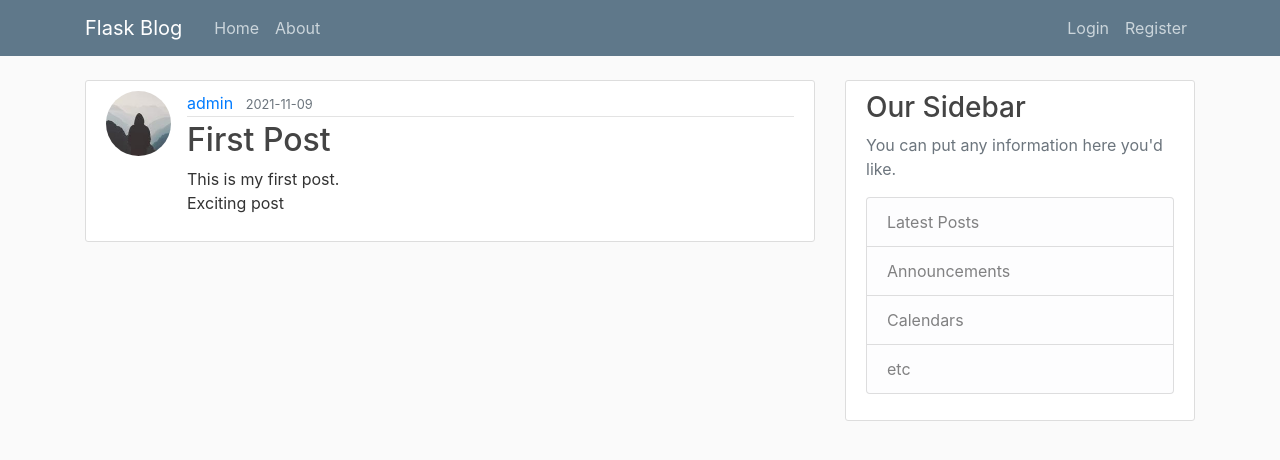
After one commit to tariq-rana/flaskblog, a Flask app: page /post/1 in a window 1280 px wide. The commit adds this page. Shown: the top 460 px of the page. Run offline with Flask 2, Linux system fonts and the light colour scheme; data comes from the database, SQL or seed files in the repository; both versions use the stored data as it was after the commit; some libraries are stand-ins or nearby versions.

Commit message:
Chapter 8

```diff
--- a/flaskblog/routes.py
+++ b/flaskblog/routes.py
@@ -1,33 +1,18 @@
 import secrets, os
 from PIL import Image
-from flask import render_template, url_for, flash, redirect, request
+from flask import render_template, url_for, flash, redirect, request, abort
 from wtforms.validators import Email
 from flask_login  import login_user, current_user, logout_user, login_required
 from flaskblog import app, db, bcrypt
 
-from flaskblog.forms import RegistrationForm, LoginForm, UpdateAccountForm
+from flaskblog.forms import RegistrationForm, LoginForm, UpdateAccountForm, PostForm
 from flaskblog.models import User, Post
-
-
-posts = [
-    {
-        'author': 'Corey Schafer',
-        'title': 'Blog Post 1',
-        'content': 'First post content',
-        'date_posted': 'April 20, 2018'
-    },
-    {
-        'author': 'Jane Doe',
-        'title': 'Blog Post 2',
-        'content': 'Second post content',
-        'date_posted': 'April 21, 2018'
-    }
-]
 
 
 @app.route("/")
 @app.route("/home")
 def home():
+    posts = Post.query.all()
     return render_template('home.html', posts=posts)
 
 
@@ -106,3 +91,52 @@ def account():
         form.email.data = current_user.email
 
     return render_template('account.html', title='Account',image_file=image_file, form=form)
+
+@app.route("/post/new", methods=['GET', 'POST'])
+@login_required
+def new_post():
+    form = PostForm()
+    if form.validate_on_submit():
+        post = Post(title=form.title.data, content=form.content.data, author=current_user)
+        db.session.add(post)
+        db.session.commit()
+        flash('Your post has been created', 'success')
+        return redirect(url_for('home'))
+    return render_template('create_post.html', title='New Post', form=form)
+
+@app.route('/post/<int:post_id>')
+def post(post_id):
+    post = Post.query.get_or_404(post_id)
+    return render_template('post.html', title=post.title, post=post)
+
+
+@app.route("/post/<int:post_id>/update", methods=['GET', 'POST'])
+@login_required
+def update_post(post_id):
+    post = Post.query.get_or_404(post_id)
+    if post.author != current_user:
+        abort(403)
+    form = PostForm()
+    if form.validate_on_submit():
+        post.title = form.title.data
+        post.content = form.content.data
+        db.session.commit()
+        flash('Your post has been updated!', 'success')
+        return redirect(url_for('post', post_id=post.id))
+    elif request.method == 'GET':
+        form.title.data = post.title
+        form.content.data = post.content
+    return render_template('create_post.html', title='Update Post',
+                           form=form, legend='Update Post')
+
+
+@app.route("/post/<int:post_id>/delete", methods=['POST'])
+@login_required
+def delete_post(post_id):
+    post = Post.query.get_or_404(post_id)
+    if post.author != current_user:
+        abort(403)
+    db.session.delete(post)
+    db.session.commit()
+    flash('Your post has been deleted!', 'success')
+    return redirect(url_for('home'))
--- a/flaskblog/templates/layout.html
+++ b/flaskblog/templates/layout.html
@@ -6,8 +6,9 @@
   <meta http-equiv="X-UA-Compatible" content="IE=edge">
   <meta name="viewport" content="width=device-width, initial-scale=1.0">
   <!-- CSS only -->
-  <link href="https://cdn.jsdelivr.net/npm/bootstrap@5.1.3/dist/css/bootstrap.min.css" rel="stylesheet"
-    integrity="sha384-1BmE4kWBq78iYhFldvKuhfTAU6auU8tT94WrHftjDbrCEXSU1oBoqyl2QvZ6jIW3" crossorigin="anonymous">
+  <!-- Bootstrap CSS -->
+  <link rel="stylesheet" href="https://maxcdn.bootstrapcdn.com/bootstrap/4.0.0/css/bootstrap.min.css"
+    integrity="sha384-Gn5384xqQ1aoWXA+058RXPxPg6fy4IWvTNh0E263XmFcJlSAwiGgFAW/dAiS6JXm" crossorigin="anonymous">
 
   <link rel="stylesheet" type="text/css" href="{{ url_for('static', filename='main.css') }}">
 
@@ -36,6 +37,7 @@
           <!-- Navbar Right Side -->
           <div class="navbar-nav">
             {% if current_user.is_authenticated %}
+            <a class="nav-item nav-link" href="{{url_for('new_post')}}">New Post</a>
             <a class="nav-item nav-link" href="{{url_for('account')}}">Account</a>
             <a class="nav-item nav-link" href="{{url_for('logout')}}">Logout</a>
             {% else %}
@@ -80,11 +82,16 @@
     </div>
   </main>
 
-  <script src="https://cdn.jsdelivr.net/npm/@popperjs/core@2.10.2/dist/umd/popper.min.js"
-    integrity="sha384-7+zCNj/IqJ95wo16oMtfsKbZ9ccEh31eOz1HGyDuCQ6wgnyJNSYdrPa03rtR1zdB"
+  <!-- Optional JavaScript -->
+  <!-- jQuery first, then Popper.js, then Bootstrap JS -->
+  <script src="https://code.jquery.com/jquery-3.2.1.slim.min.js"
+    integrity="sha384-KJ3o2DKtIkvYIK3UENzmM7KCkRr/rE9/Qpg6aAZGJwFDMVNA/GpGFF93hXpG5KkN"
     crossorigin="anonymous"></script>
-  <script src="https://cdn.jsdelivr.net/npm/bootstrap@5.1.3/dist/js/bootstrap.min.js"
-    integrity="sha384-QJHtvGhmr9XOIpI6YVutG+2QOK9T+ZnN4kzFN1RtK3zEFEIsxhlmWl5/YESvpZ13"
+  <script src="https://cdnjs.cloudflare.com/ajax/libs/popper.js/1.12.9/umd/popper.min.js"
+    integrity="sha384-ApNbgh9B+Y1QKtv3Rn7W3mgPxhU9K/ScQsAP7hUibX39j7fakFPskvXusvfa0b4Q"
+    crossorigin="anonymous"></script>
+  <script src="https://maxcdn.bootstrapcdn.com/bootstrap/4.0.0/js/bootstrap.min.js"
+    integrity="sha384-JZR6Spejh4U02d8jOt6vLEHfe/JQGiRRSQQxSfFWpi1MquVdAyjUar5+76PVCmYl"
     crossorigin="anonymous"></script>
 </body>
 
--- /dev/null
+++ b/flaskblog/templates/post.html
@@ -0,0 +1,39 @@
+{% extends "layout.html" %}
+{% block content %}
+  <article class="media content-section">
+    <img class="rounded-circle article-img" src="{{ url_for('static', filename='profile_pics/' + post.author.image_file) }}">
+    <div class="media-body">
+      <div class="article-metadata">
+        <a class="mr-2" href="#">{{ post.author.username }}</a>
+        <small class="text-muted">{{ post.date_posted.strftime('%Y-%m-%d') }}</small>
+        {% if post.author == current_user %}
+          <div>
+            <a class="btn btn-secondary btn-sm mt-1 mb-1" href="{{ url_for('update_post', post_id=post.id) }}">Update</a>
+            <button type="button" class="btn btn-danger btn-sm m-1" data-toggle="modal" data-target="#deleteModal">Delete</button>
+          </div>
+        {% endif %}
+      </div>
+      <h2 class="article-title">{{ post.title }}</h2>
+      <p class="article-content">{{ post.content }}</p>
+    </div>
+  </article>
+  <!-- Modal -->
+  <div class="modal fade" id="deleteModal" tabindex="-1" role="dialog" aria-labelledby="deleteModalLabel" aria-hidden="true">
+    <div class="modal-dialog" role="document">
+      <div class="modal-content">
+        <div class="modal-header">
+          <h5 class="modal-title" id="deleteModalLabel">Delete Post?</h5>
+          <button type="button" class="close" data-dismiss="modal" aria-label="Close">
+            <span aria-hidden="true">&times;</span>
+          </button>
+        </div>
+        <div class="modal-footer">
+          <button type="button" class="btn btn-secondary" data-dismiss="modal">Close</button>
+          <form action="{{ url_for('delete_post', post_id=post.id) }}" method="POST">
+            <input class="btn btn-danger" type="submit" value="Delete">
+          </form>
+        </div>
+      </div>
+    </div>
+  </div>
+{% endblock content %}
--- /dev/null
+++ b/flaskblog/templates/update_post.html
@@ -0,0 +1,4 @@
+{% extends "layout.html" %}
+{% block content %}
+    <h1>Update Post</h1>
+{% endblock content %}
--- a/run.py
+++ b/run.py
@@ -1,4 +1,4 @@
 from flaskblog import app
 
 if __name__ == '__main__':
-    app.run(debug=True)
+    app.run(host='0.0.0.0', debug=True)
```
Also changed, not shown: flaskblog/forms.py (+6 -1 lines), flaskblog/templates/create_post.html (added, +40 -0 lines), flaskblog/templates/home.html (+4 -3 lines), flaskblog/site.db. Lines whose indentation alone changed are shown as unchanged.
